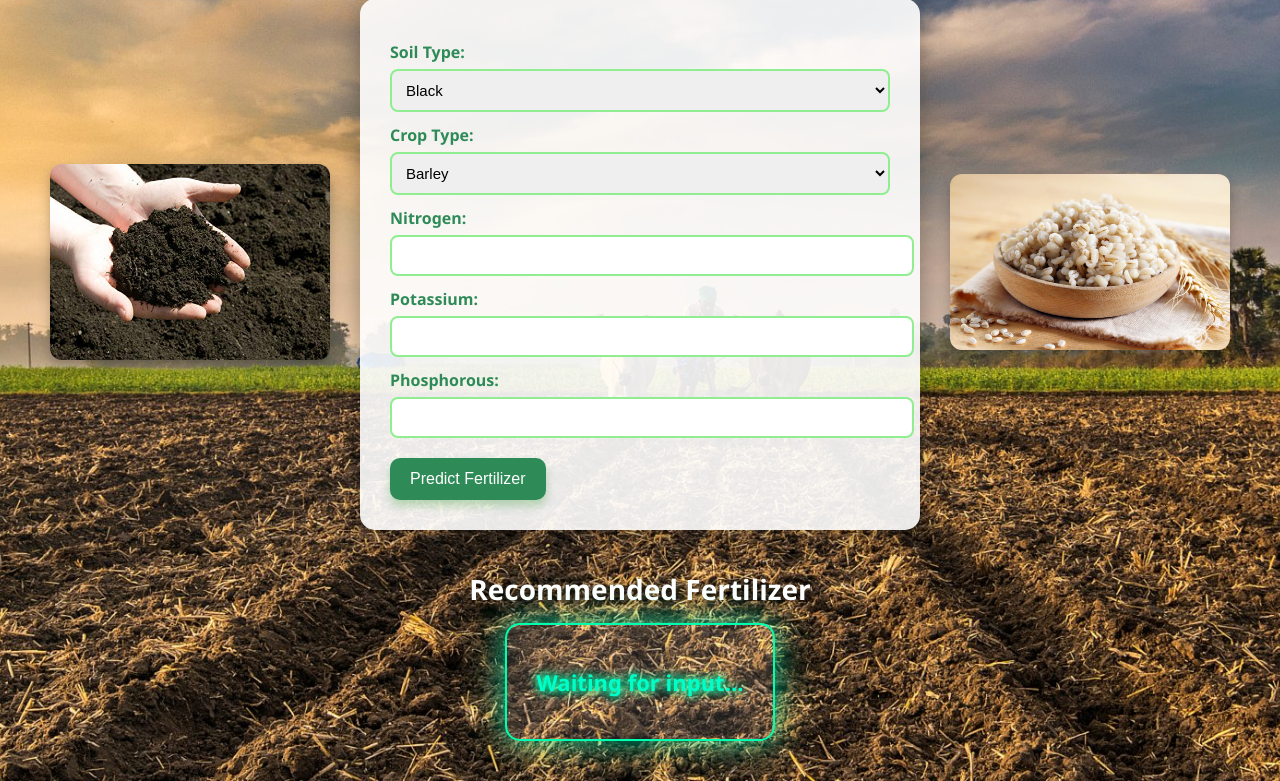
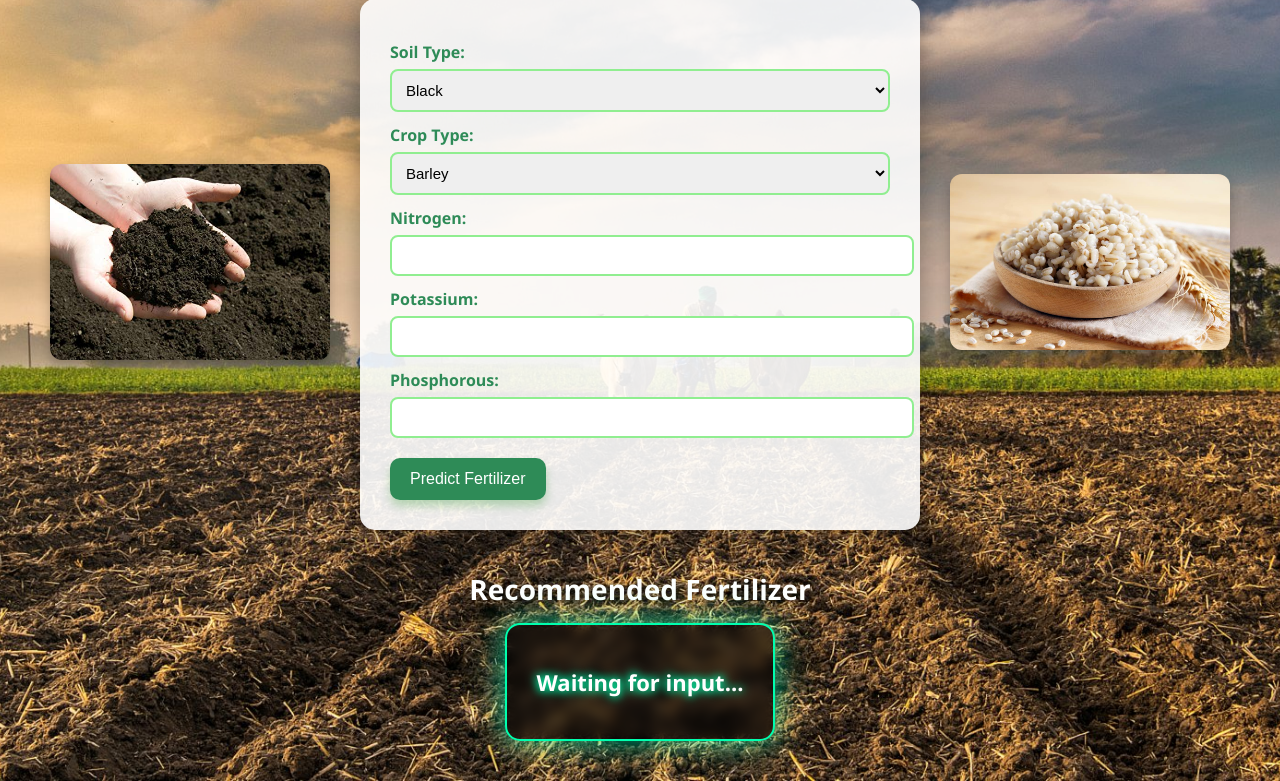
Before and after one commit to Jashwanth-23/FertilizerRecommendation, a Flask app: page / in a window 1280 px wide. Shown: the part 186-967 px from the top of the page. Run offline with Flask 3, Linux system fonts and the light colour scheme.

Commit message:
Update styles.css

```diff
--- a/fertilizerrecommendation/static/styles.css
+++ b/fertilizerrecommendation/static/styles.css
@@ -108,18 +108,21 @@ body.dark-mode {
 .glow-box {
     display: inline-block;
     padding: 20px 30px;
-    background: rgba(255, 255, 255, 0.1);
+    background: rgba(0, 0, 0, 0.6); /* Dark semi-transparent background */
     border: 2px solid #00ffae;
     border-radius: 15px;
-    box-shadow: 0 0 20px #00ffae80, 0 0 40px #00ffae40;
+    box-shadow: 0 0 15px #00ffae80, 0 0 25px #00ffae40;
     animation: pulse 3s infinite ease-in-out;
+    backdrop-filter: blur(6px); /* Adds smoothness */
 }
+
 .glow-text {
     font-size: 22px;
     font-weight: bold;
-    color: #00ffc8;
+    color: #ffffff; /* Changed from neon to white for clarity */
     text-shadow: 0 0 8px #00ffae, 0 0 12px #00ffae;
 }
+
 @keyframes pulse {
     0% { box-shadow: 0 0 20px #00ffae80, 0 0 40px #00ffae40; }
     50% { box-shadow: 0 0 30px #00ffc880, 0 0 60px #00ffc840; }
```
